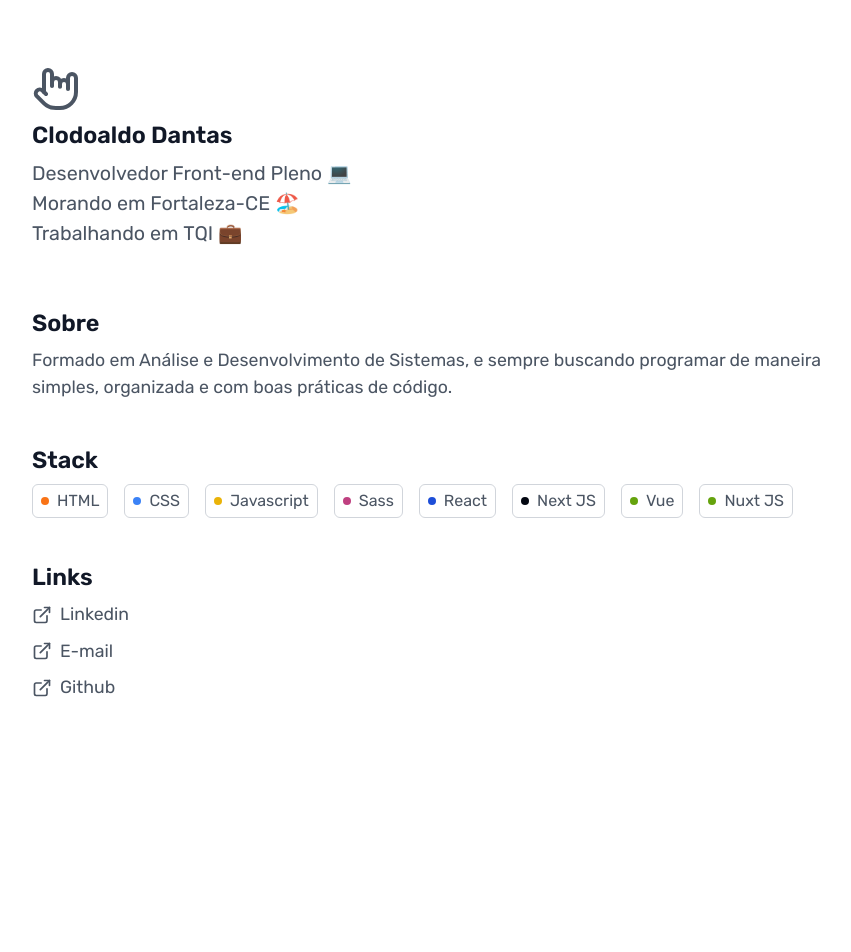
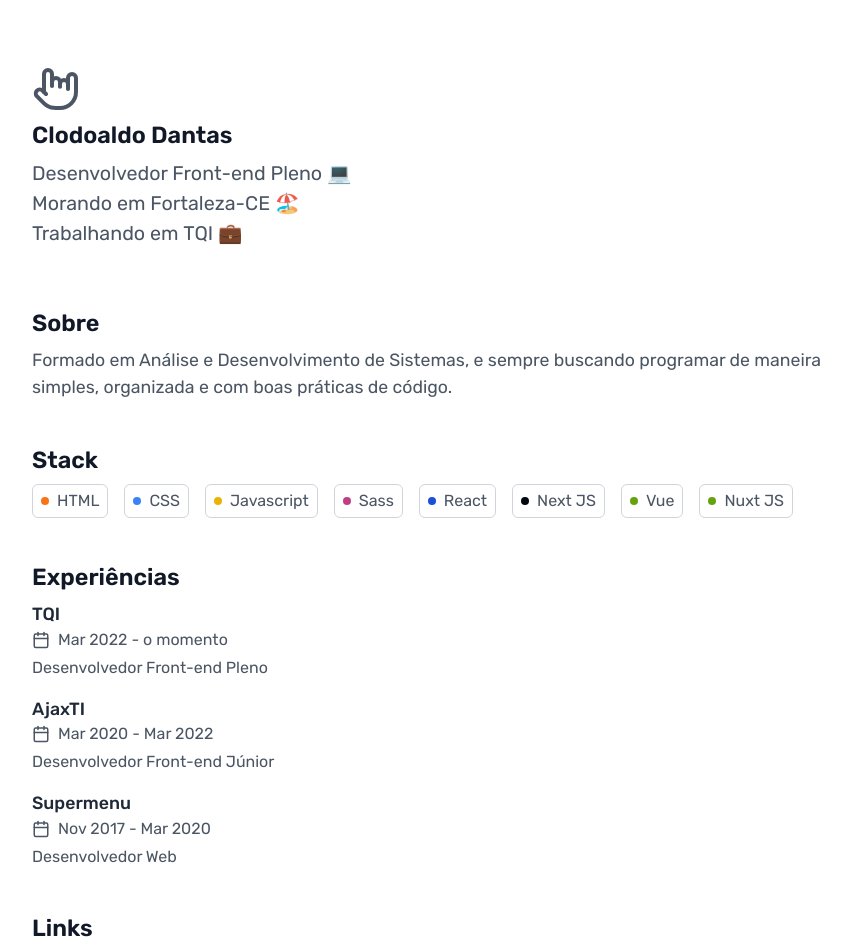
Before and after one commit to ClodoaldoDantas/portfolio, a Next.js app: page / in a window 1280 px wide. Shown: the top 952 px of the page, without its empty margins (208-1059 px from the left). Before the commit the page ends 800 px from the top, so only its background shows below. Built offline with nearby package versions, Linux system fonts and the light colour scheme.

Commit message:
feat: add Experiences component and update layout styles

```diff
--- a/src/app/layout.tsx
+++ b/src/app/layout.tsx
@@ -4,7 +4,7 @@ import './globals.scss'
 
 const rubik = Rubik({
   subsets: ['latin'],
-  weight: ['400', '600'],
+  weight: ['400', '500', '600'],
 })
 
 export const metadata: Metadata = {
--- a/src/app/page.tsx
+++ b/src/app/page.tsx
@@ -2,6 +2,7 @@ import { Header } from '@/components/header'
 import { About } from '@/partials/about'
 import { Skills } from '@/partials/skills'
 import { SocialLinks } from '@/partials/social-links'
+import { Experiences } from '@/partials/experiences'
 import styles from './page.module.scss'
 
 export default function Home() {
@@ -12,6 +13,7 @@ export default function Home() {
       <main className={styles.main}>
         <About />
         <Skills />
+        <Experiences />
         <SocialLinks />
       </main>
     </>
--- /dev/null
+++ b/src/partials/experiences/index.tsx
@@ -0,0 +1,41 @@
+import { Section } from '@/components/section'
+import { Calendar } from 'lucide-react'
+import styles from './styles.module.scss'
+
+const experiences = [
+  {
+    company: 'TQI',
+    date: 'Mar 2022 - o momento',
+    role: 'Desenvolvedor Front-end Pleno',
+  },
+  {
+    company: 'AjaxTI',
+    date: 'Mar 2020 - Mar 2022',
+    role: 'Desenvolvedor Front-end Júnior',
+  },
+  {
+    company: 'Supermenu',
+    date: 'Nov 2017 - Mar 2020',
+    role: 'Desenvolvedor Web',
+  },
+]
+
+export function Experiences() {
+  return (
+    <Section>
+      <h2>Experiências</h2>
+
+      <ul className={styles.experiences}>
+        {experiences.map((experience) => (
+          <li key={experience.company} className={styles.experience}>
+            <strong>{experience.company}</strong>
+            <time>
+              <Calendar size={18} /> {experience.date}
+            </time>
+            <span>{experience.role}</span>
+          </li>
+        ))}
+      </ul>
+    </Section>
+  )
+}
--- /dev/null
+++ b/src/partials/experiences/styles.module.scss
@@ -0,0 +1,28 @@
+.experiences {
+  display: flex;
+  flex-direction: column;
+  gap: 1rem;
+}
+
+.experience {
+  display: flex;
+  flex-direction: column;
+
+  strong {
+    font-size: clamp(1rem, 0.956rem + 0.1878vw, 1.125rem);
+    font-weight: 500;
+    color: var(--gray-800);
+  }
+
+  time, span {
+    font-size: clamp(0.875rem, 0.956rem + 0.1878vw, 1rem);
+    color: var(--gray-600);
+  }
+
+  time {
+    display: flex;
+    align-items: center;
+    gap: 0.5rem;
+    margin-bottom: 0.25rem;
+  }
+}
```
